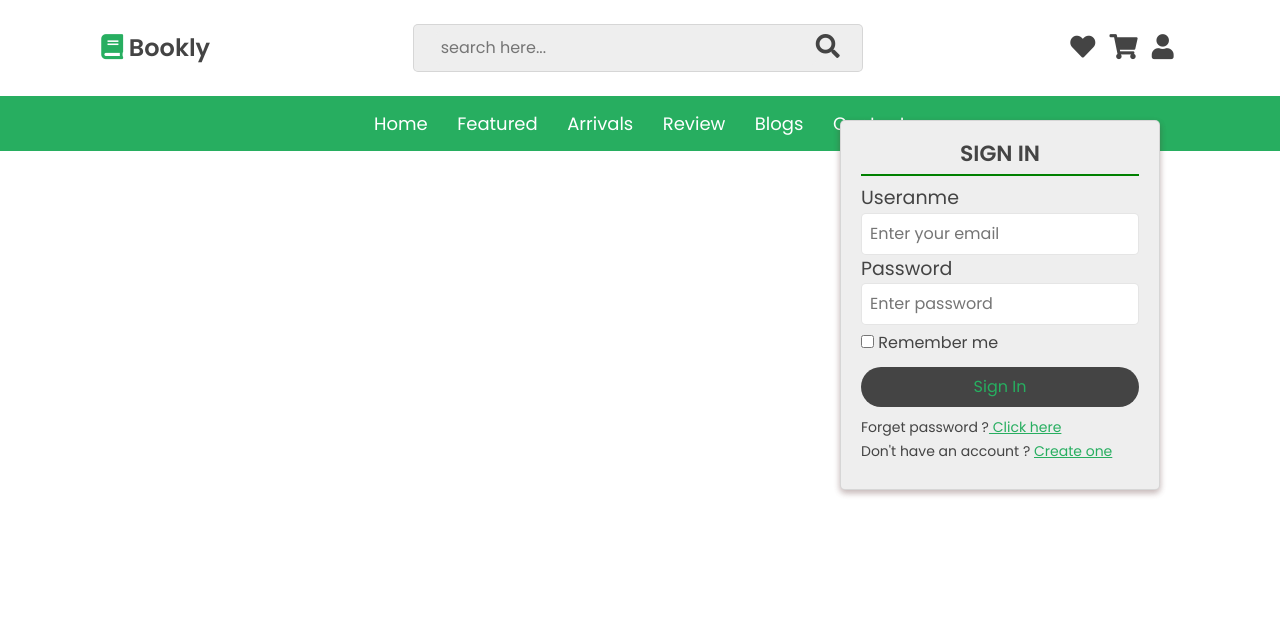
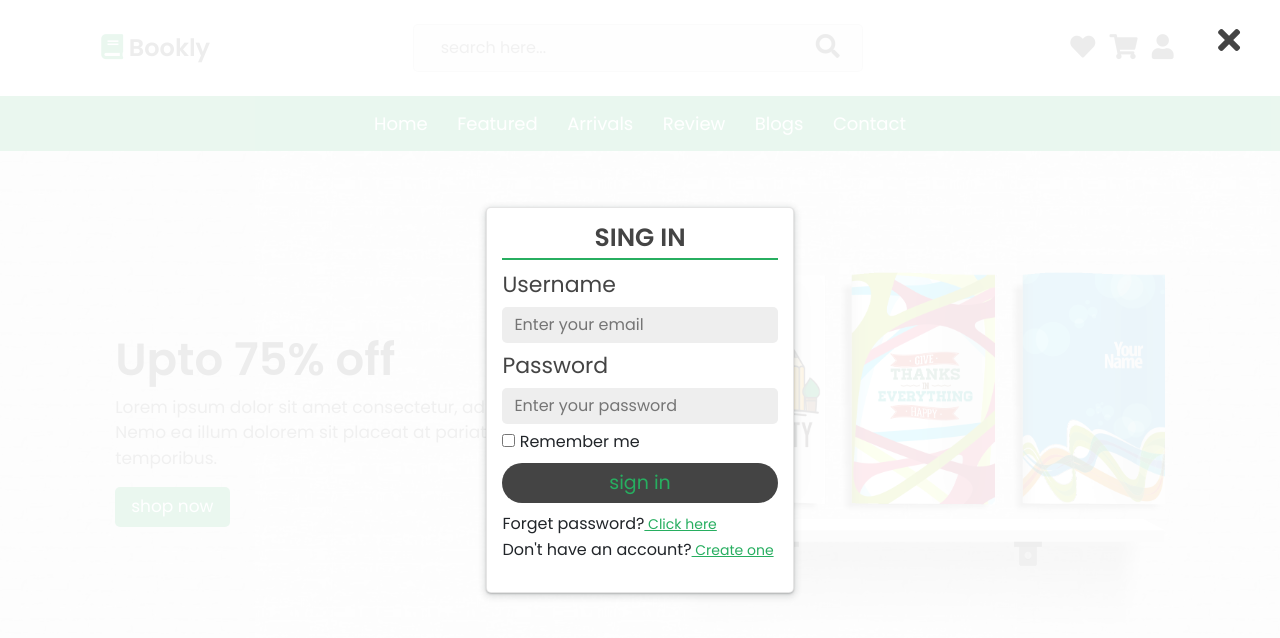
Before and after one commit to codermdshakil/online-bookshop, a plain HTML site: page index.html in a window 1280 px wide. Both pictures are taken after a click on the link 1162 px from the left and 47 px from the top of the page. Shown: the top 638 px of the page. Drawn offline with nearby package versions, Linux system fonts and the light colour scheme.

Commit message:
files added

```diff
--- a/css/style.css
+++ b/css/style.css
@@ -1,3 +1,5 @@
+
+/* google fonts linked here  */
 @import url('https://fonts.googleapis.com/css2?family=Poppins:wght@300;400;500;600&display=swap');
 
 :root{
@@ -22,7 +24,6 @@
     transition: width none;
 }
 html{
-    /* font-size: 62.5%; */
     overflow-x: hidden;
     scroll-padding-top: 5rem;
     scroll-behavior:smooth;
@@ -40,6 +41,9 @@ html::-webkit-scrollbar-thumb{
 body{
     background: white;
     height: 300rem;
+}
+section{
+    padding: 5rem 9%;
 }
  /* header-section starts here   */
 .header{
@@ -69,8 +73,6 @@ body{
     display: flex;
     align-items: center;
     background: #eee;
-
-
 }
 .search-form input{
     width: 100%;
@@ -102,94 +104,103 @@ body{
 .icons a:nth-child(1){
     display: none;
 }
-.signup-form{
+.login-form-container{
+    display: flex;
+    align-items: center;
+    justify-content: center;
+    background:rgba(255,255,255,.9);
+    position: fixed;
+    top: 0;
+    right: -105%;
+    width: 100%;
+    height: 100%;
+    z-index: 10000;
+    transition: all .3s ease-in;
+}
+.login-form-container.active{
+    right: 0;
+}
+.login-form-container #close-login-btn{
     position: absolute;
-    top: 15vh;
-    right:15vh;
-    width: 25%;
-    padding: 20px;
+    top: 1.5rem;
+    right: 2.5rem;
+    font-size: 2rem;
+    color: var(--black);
+    cursor: pointer;
+
+}
+.login-form-container form{
+    background: #fff;
     border: var(--border);
+    box-shadow: rgba(60, 64, 67, 0.3) 0px 1px 2px 0px, rgba(60, 64, 67, 0.15) 0px 2px 6px 2px;
+    width:24%;
+    padding: 15px;
+    border-radius: 5px;
+
+}
+.login-form-container form h3{
+    color: var(--black);
+    font-size: 25px;
+    font-weight: bolder;
+    padding-bottom: 5px;
+    border-bottom: 2px solid var(--green);
+    text-transform:uppercase;
+    text-align: center;
+}
+.signup_form span{
+    color: var(--black);
+    font-size: 22px;
+}
+.userN{
+    color: var(--black);
     background: #eee;
     border-radius: 5px;
-    transform: scale(0);
-    transform-origin: top right;
-    transition: all .2s linear;
-    box-shadow: rgba(197, 107, 107, 0.16) 0px 3px 6px, rgba(0, 0, 0, 0.23) 0px 3px 6px;
-}
-.signup-form.active{
-
-    transform: scale(1);
-
-}
-.signup-form h4{
-    color: var(--black);
-    font-size: 22px;
-    font-weight: bolder;
-    text-align: center;
-    padding-bottom: 7px;
-    border-bottom:  2px solid green;
-}
-.username span{
-    color: var(--black);
-    font-size: 19px;
-    margin-bottom:8px;
-}
-.username input{
-    color: var(--black);
-    border: var(--border);
+    padding: 6px 12px;
     width: 100%;
-    padding: 8px;
-    border-radius: 5px;
-}
-.password span{
-    color: var(--black);
-    font-size: 19px;
-    margin-bottom:5px;
-
-}
-.password input{
-    color: var(--black);
-    border: var(--border);
-    width: 100%;
-    padding: 8px;
-    border-radius: 5px;
-}
-.checkbox{
-    color: var(--black);
     margin: 6px 0px;
 }
-.signin-btn{
-    padding: 8px 10px;
+.passW{
+    color: var(--black);
+    background: #eee;
+    border-radius: 5px;
+    padding: 6px 12px;
+    width: 100%;
+    margin: 6px 0px;
+}
+#remember-me{
+    color: var(--black);
+}
+.subBtn{
+    font-size: 19px;
+    width: 100%;
     border-radius: 25px;
-    width: 100%;
-    background: var(--black);
+    padding: 6px 10px;
+    background:var(--black);
+    color:var(--green);
+    margin: 9px 0px;
+    transition: .3s;
+}
+.subBtn:hover{
+    background:var(--green);
+    color: white;
+}
+.clickF{
+    margin: 0;
+    padding: 0;
+    font-size: 14px;
     color: var(--green);
-    margin: 6px 0px 10px 0px;
-    transition: all .2s linear;
 }
-.signin-btn:hover{
-    color: var(--black);
-    background:var(--green);
-}
-.forget{
-    padding: 0;
-    color:var(--black);
+.clickF2{
+    margin: 0;
+    padding:0;
+    color: var(--green);
     font-size: 14px;
 }
-.forget a{
-    color: var(--green);
+.signup_form h6{
+    margin-top: -12px;
+    font-weight: 400;
+    padding-bottom: 10px;
 }
-.create{
-    font-size: 14px;
-    padding: 0;
-    margin: -13px 0px;
-    padding-bottom: 20px;
-    color: var(--black);
-}
-.create a{
-    color: var(--green);
-}
-
  /* header-section ends here   */
 
  /* header-section two stars here  */
@@ -243,10 +254,68 @@ body{
 .bottom-navber a:hover{
     background:rgba(0, 0, 0, 0.123);
 }
+/* navber bottom ends here  */
+/* home-section starts here  */
+.home{
+    background-image: url(../img/banner-bg.jpg);
+    background-repeat: no-repeat;
+    background-position:center;
+    background-size: cover;
+}
+.all-content{
+    display: flex;
+    align-items: center;
+    /* flex-wrap: wrap; */
+    gap: 1.5rem;
+}
+.content{
+    flex:1 1 42rem;
+}
+
+.books-slider{
+    flex:1 1 42rem;
+    text-align: center;
+    margin-top: 2rem;
+}
+.books-slider a img{
+    height: 16rem;
+
+}
+
+.books-slider a:hover img{
+    transform: scale(.9);
+}
+.stand{
+    width: 100%;
+}
+.content  h3{
+    color: var(--black);
+    font-size: 45px;
+    font-weight: bolder;
+}
+.content  p{
+    color: var(--light-color);
+    font-size: 17px;
+    line-height:1.5;
+    /* padding: 6px 0px; */
+}
+.btn{
+    border: none;
+    outline: none;
+    background:var(--green);
+    color: white;
+    padding: 7px 16px;
+    border-radius: 5px;
+    font-size: 17px;
+    transition:all .2s linear;
+}
+.btn:hover{
+    background:var(--black);
+    color:white;
+}
 
 
-/* navber bottom ends here  */
-
+/* home-section ends here  */
 
 
 
@@ -298,16 +367,34 @@ body{
     .bottom-navber{
         display:block;
     }
+    section{
+        padding: 3rem 2rem;
+    }
+    .content{
+        text-align: center;
+    }
+    .content h3{
+        font-size: 35px;
+    }
+    .all-content{
+        display:block;
+        align-items: center;
+
+    }
+    .login-form-container form{
+        width: 40%;
+    }
+
 }
 @media screen and (max-width:576px){
-    .signup-form{
-        right:5vh;
-        width: 80%;
-    }
     .search-form{
         right:5vh;
         width: 80%;
 
     }
+    .login-form-container form{
+        width: 70%;
+    }
+
 
 }
--- a/index.html
+++ b/index.html
@@ -5,6 +5,8 @@
     <meta http-equiv="X-UA-Compatible" content="IE=edge">
     <meta name="viewport" content="width=device-width, initial-scale=1.0">
     <title>Online Bookshop | Md. Shakil Ahmed</title>
+    <!-- swiper linked here  -->
+    <link rel="stylesheet"href="https://unpkg.com/swiper@7/swiper-bundle.min.css"/>
     <!-- fontawsome linked here  -->
     <link rel="stylesheet" href="css/all.min.css">
     <!-- bootstrap linked here  -->
@@ -13,51 +15,30 @@
     <link rel="stylesheet" href="css/style.css">
 </head>
 <body>
-
     <!-- header-section starts here  -->
 <header class="header_section">
     <div class="header">
         <div class="logo">
             <a href="#"><i class="fas fa-book"></i> Bookly</a>
         </div>
-
         <form action="" class="search-form">
             <input type="search" placeholder="search here..."  >
             <label for=""><i class="fas fa-search"></i></label>
         </form>
-
         <div class="icons">
             <a href="#" id="search-btn" ><i class="fas fa-search"></i></a>
             <a href="#"><i class="fas fa-heart"></i></a>
             <a href="#"><i class="fas fa-shopping-cart"></i></a>
             <a href="#" id="signup-btn" ><i class="fas fa-user"></i></a>
         </div>
-        <form action="" class="signup-form">
-            <h4>SIGN IN</h4>
-          <div class="username">
-            <span>Useranme</span><br>
-            <input type="email" placeholder="Enter your email">
-          </div>
-          <div class="password">
-            <span>Password</span><br>
-            <input type="password" placeholder="Enter password" >
-          </div>
-          <div class="checkbox">
-            <input type="checkbox">
-            <label for="">Remember me</label>
-          </div>
-          <button class="signin-btn" >Sign In</button>
-          <p class="forget" >Forget password ?<a href="#">  Click here</a></p>
-          <p class="create">Don't have an account ? <a href="#"> Create one</a></p>
-        </form>
     </div>
 </header>
     <!-- header-section ends here  -->
     <!-- header-section two stars here  -->
-<section class="header-sectionT">
+<div class="header-sectionT">
     <div class="headerTwo-container">
         <div class="navber">
-            <a href="#">Home</a>
+            <a href="#home">Home</a>
             <a href="#">Featured</a>
             <a href="#">Arrivals</a>
             <a href="#">Review</a>
@@ -65,23 +46,71 @@
             <a href="#">Contact</a>
         </div>
     </div>
-</section>
+</div>
+<!-- login form starts here  -->
+<div class="login-form-container">
+    <div id="close-login-btn" class="fas fa-times"></div>
+    <form action="" class="signup_form">
+        <h3>sing in</h3>
+          <span>Username</span><br>
+          <input class="userN" type="email" placeholder="Enter your email" required><br>
+          <span>Password</span><br>
+          <input class="passW"  type="password" placeholder="Enter your password" required>
+          <div class="checkbox">
+              <input type="checkbox" id="remember-me" required>
+              <label for="remember-me">Remember me</label>
+        </div>
+          <input type="submit" value="sign in" class="subBtn" required>
+          <p>Forget password?<a class="clickF" href="#"> Click here</a></p>
+          <h6>Don't have an account?<a  class="clickF2" href="#"> Create one</a></h6>
+    </form>
+</div>
+<!-- login form ends here  -->
+
 <!-- header-section two ends here  -->
-
 <!-- bottom navber starts here  -->
 <div class="bottom-navber">
-        <a href="#" class="fas fa-home"></a>
+    <a href="#home" class="fas fa-home"></a>
     <a href="#" class="fas fa-list"></a>
     <a href="#" class="fas fa-tags"></a>
     <a href="#" class="fas fa-comments"></a>
     <a href="#" class="fas fa-blog"></a>
 </div>
+    <!-- bottom navber ends here  -->
+    <!-- home-section starts here  -->
+<section class="home" id="home">
+    <div class="row align-items-center">
+           <div class="col-lg-6 col-md-11 order-last order-md-last order-lg-first py-5 py-md-0">
+              <div class="content ">
+                  <h3>Upto 75% off</h3>
+                  <p>Lorem ipsum dolor sit amet consectetur, adipisicing elit. Nemo ea illum dolorem sit placeat at pariatur! Eligendi temporibus.</p>
+                  <a href="#" class="btn">shop now</a>
+              </div>
+           </div>
+            <div class="col-lg-6 col-md-11 d-block m-auto  ">
+                <div class="swiper books-slider ">
+                    <div class="swiper-wrapper">
+                        <a href="#" class="swiper-slide" ><img src="img/book-1.png" alt=""></a>
+                        <a href="#" class="swiper-slide" ><img src="img/book-2.png" alt=""></a>
+                        <a href="#" class="swiper-slide" ><img src="img/book-3.png" alt=""></a>
+                        <a href="#" class="swiper-slide" ><img src="img/book-4.png" alt=""></a>
+                        <a href="#" class="swiper-slide" ><img src="img/book-5.png" alt=""></a>
+                        <a href="#" class="swiper-slide" ><img src="img/book-6.png" alt=""></a>
+                    </div>
+                     <img src="img/stand.png" class="stand" alt="">
+                 </div>
+            </div>
+      </div>
+</section>
+    <!-- home-section ends here  -->
 
 
-    <!-- bottom navber ends here  -->
 
 
+  <!-- swiper js file linked here  -->
+    <script src="https://unpkg.com/swiper@7/swiper-bundle.min.js"></script>
  <!-- custom js file linked here   -->
+    <script src="https://unpkg.com/swiper@7/swiper-bundle.min.js"></script>
     <script src="js/bootstrap.min.js"></script>
     <script src="js/script.js"></script>
 </body>
--- a/js/script.js
+++ b/js/script.js
@@ -13,7 +13,6 @@ document.querySelector('#signup-btn').onclick = () =>{
 }
 
 window.onscroll = () =>{
-
 
   // searchForm.classList.remove('active');
 
@@ -34,3 +33,35 @@ window.onload = () =>{
 
   }
 }
+let loginForm = document.querySelector('.login-form-container');
+document.querySelector('#signup-btn').onclick = () =>{
+
+  loginForm.classList.toggle('active');
+}
+
+document.querySelector('#close-login-btn').onclick = () =>{
+
+  loginForm.classList.remove('active');
+}
+
+
+var swiper = new Swiper(".books-slider", {
+
+  loop:true,
+  centeredSlider:true,
+  autoplay: {
+    delay:9500,
+    disableOnInteraction:false,
+  },
+  breakpoints: {
+    0: {
+      slidesPerView: 1,
+    },
+    768: {
+      slidesPerView: 2,
+    },
+    1024: {
+      slidesPerView: 3,
+    },
+  },
+});
```
Lines whose indentation alone changed are shown as unchanged.
